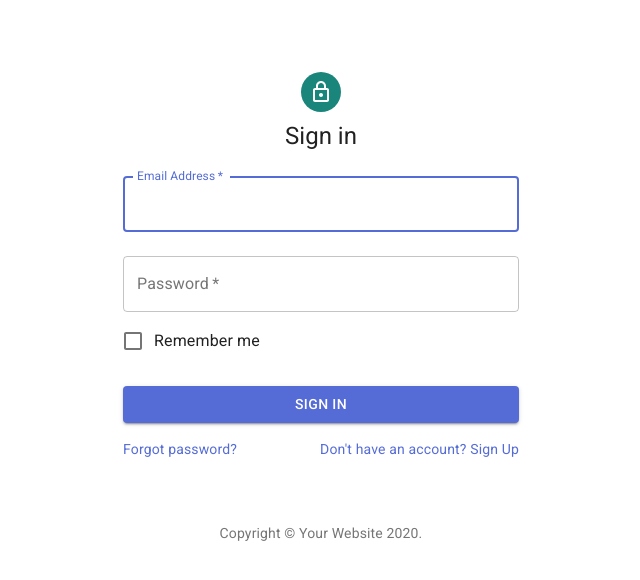
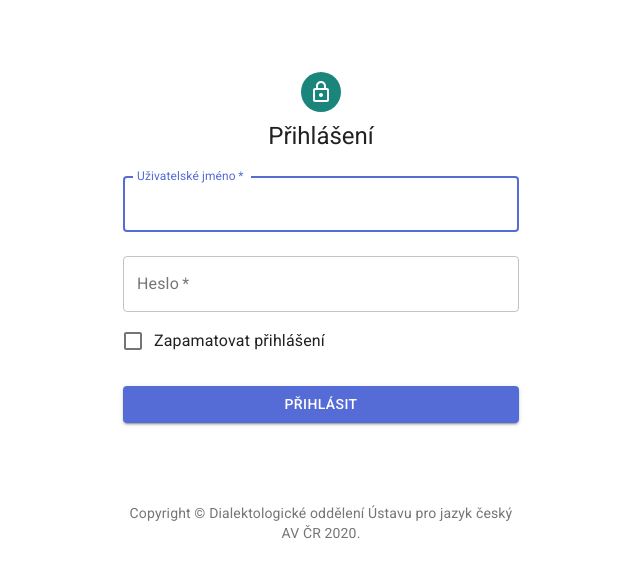
Before and after one commit to proponar/dida-entry, a React (Create React App) app: page / in a window 1280 px wide. Shown: the top 580 px of the page, without its empty margins (319-959 px from the left). Built offline with nearby package versions, Linux system fonts and the light colour scheme.

Commit message:
Lokalizace.

```diff
--- a/src/Listing.js
+++ b/src/Listing.js
@@ -170,7 +170,8 @@ export default function Listing() {
               <AddCircleOutline />
             </IconButton>
             <TablePagination
-              rowsPerPageOptions={[10, 25, 50, { label: 'All', value: -1 }]}
+              labelRowsPerPage="Řádků na stránce"
+              rowsPerPageOptions={[10, 25, 50, { label: 'Všechny', value: -1 }]}
               colSpan={3}
               count={rows.length}
               rowsPerPage={rowsPerPage}
--- a/src/SignIn.js
+++ b/src/SignIn.js
@@ -23,8 +23,8 @@ function Copyright() {
   return (
     <Typography variant="body2" color="textSecondary" align="center">
       {'Copyright © '}
-      <Link color="inherit" href="https://material-ui.com/">
-        Your Website
+      <Link color="inherit" href="https://cja.ujc.cas.cz/">
+        Dialektologické oddělení Ústavu pro jazyk český AV ČR
       </Link>{' '}
       {new Date().getFullYear()}
       {'.'}
@@ -85,7 +85,7 @@ export default function SignIn() {
           <LockOutlinedIcon />
         </Avatar>
         <Typography component="h1" variant="h5">
-          Sign in
+          Přihlášení
         </Typography>
         <form className={classes.form} noValidate onSubmit={handleLoginSubmit}>
           <TextField
@@ -96,7 +96,7 @@ export default function SignIn() {
             required
             fullWidth
             id="email"
-            label="Email Address"
+            label="Uživatelské jméno"
             name="email"
             autoComplete="email"
             autoFocus
@@ -109,14 +109,14 @@ export default function SignIn() {
             required
             fullWidth
             name="password"
-            label="Password"
+            label="Heslo"
             type="password"
             id="password"
             autoComplete="current-password"
           />
           <FormControlLabel
             control={<Checkbox value="remember" color="primary" />}
-            label="Remember me"
+            label="Zapamatovat přihlášení"
           />
           <Button
             type="submit"
@@ -125,20 +125,8 @@ export default function SignIn() {
             color="primary"
             className={classes.submit}
           >
-            Sign In
+            Přihlásit
           </Button>
-          <Grid container>
-            <Grid item xs>
-              <Link href="#" variant="body2">
-                Forgot password?
-              </Link>
-            </Grid>
-            <Grid item>
-              <Link href="#" variant="body2">
-                {"Don't have an account? Sign Up"}
-              </Link>
-            </Grid>
-          </Grid>
         </form>
       </div>
       <Box mt={8}>
```
